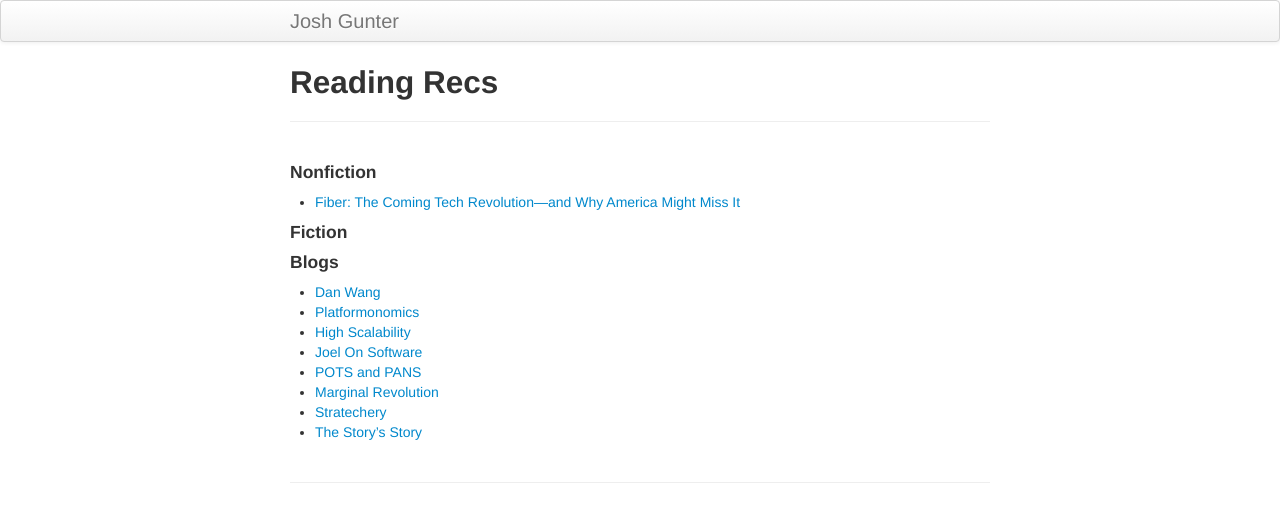
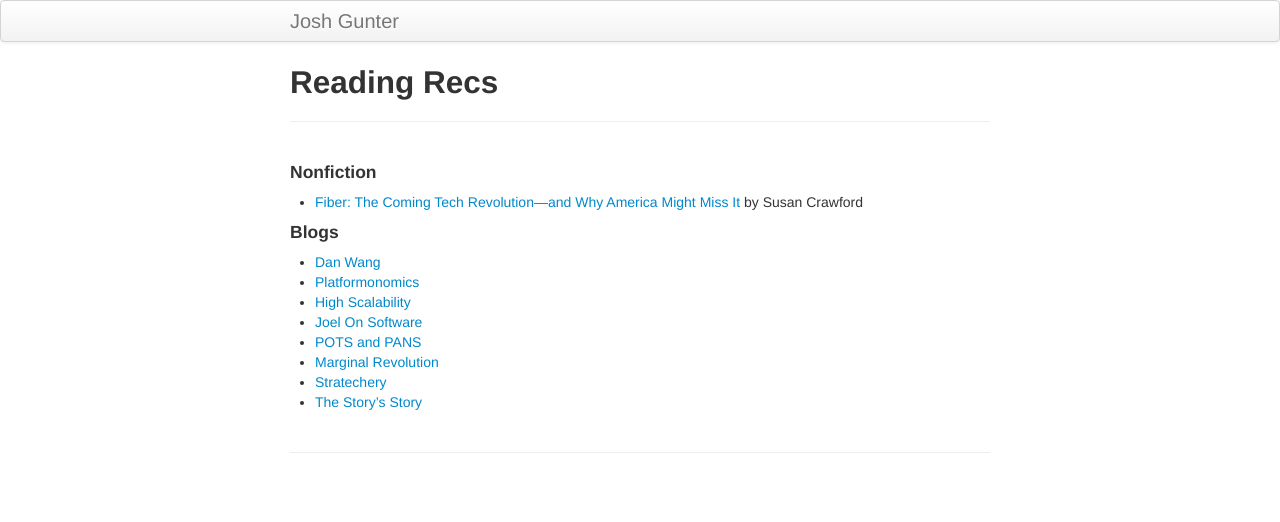
Before and after one commit to joshgunter/gunter_website, a Jekyll site: the page built from index.md, in a window 1280 px wide. Shown: the top 522 px of the page. Built offline with Jekyll 4.4.1, drawn with Linux system fonts in a browser that asks for light colours.

Commit message:
Update index.md

```diff
--- a/index.md
+++ b/index.md
@@ -5,9 +5,7 @@ description: A personal website for Josh Gunter.
 ---
 
 #### Nonfiction
-- [Fiber: The Coming Tech Revolution―and Why America Might Miss It](pages/fiber.html)
-
-#### Fiction
+- [Fiber: The Coming Tech Revolution―and Why America Might Miss It](pages/fiber.html) by Susan Crawford
 
 #### Blogs
 - [Dan Wang](https://danwang.co/)
```
